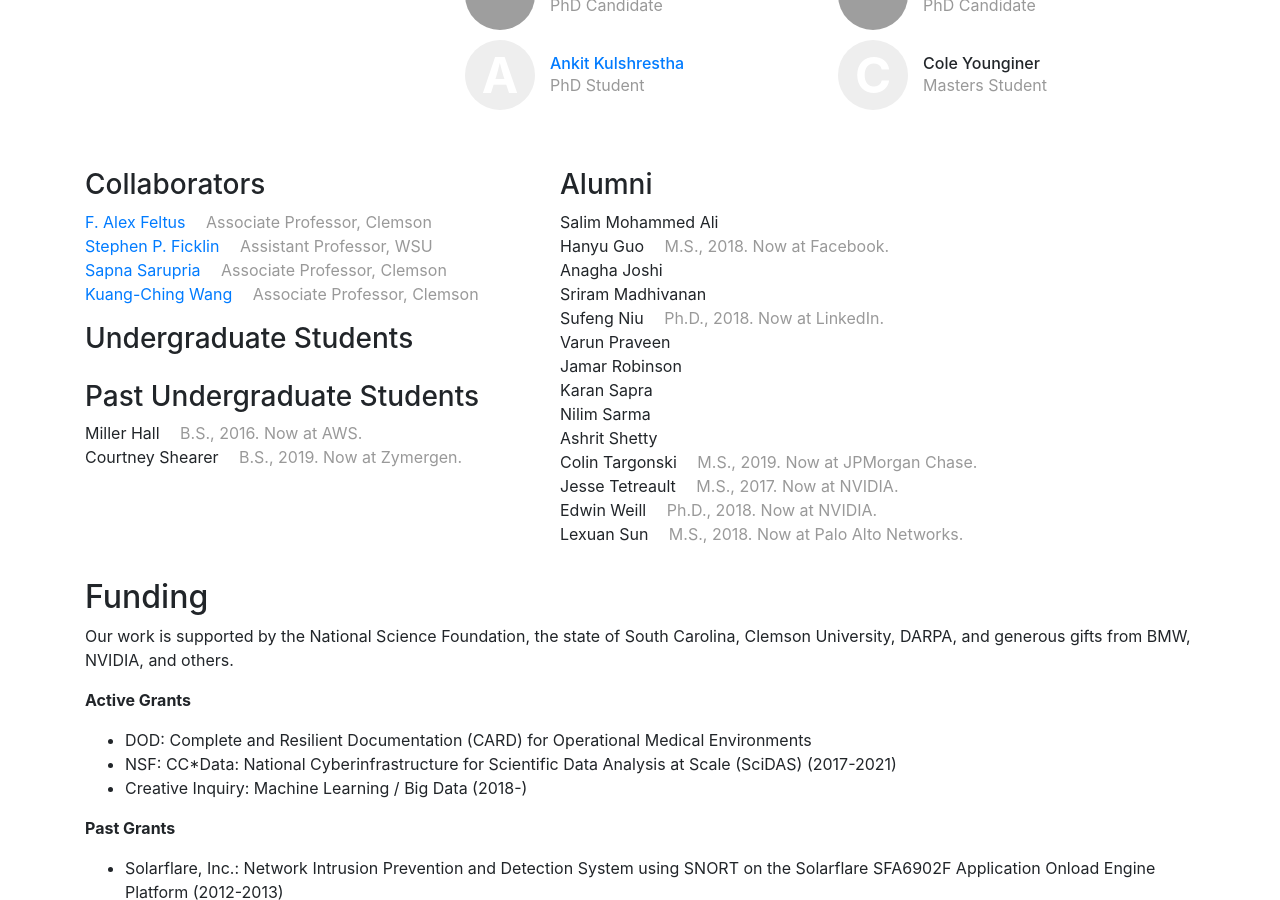
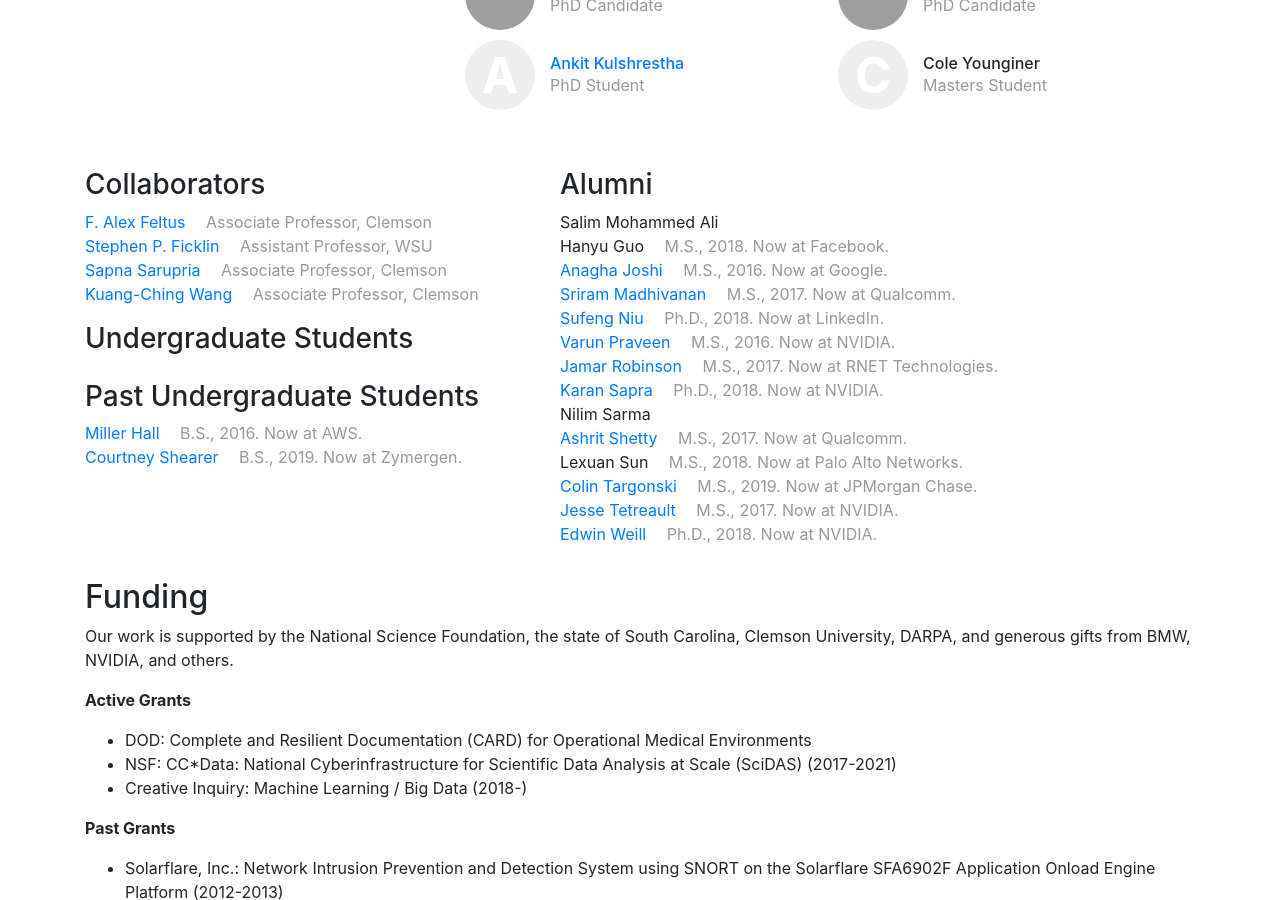
Before and after one commit to CUFCTL/cufctl.github.io, a Jekyll site: the page built from index.html, in a window 1280 px wide and 900 px high, scrolled down 1951 px. Built offline with Jekyll 4.4.1, drawn with Linux system fonts in a browser that asks for light colours; grey boxes are pictures that could not be loaded.

Commit message:
Worked on people list

```diff
--- a/_data/people.yml
+++ b/_data/people.yml
@@ -50,14 +50,15 @@ ttle:
 
 jul:
     display_name: "Ju Lin"
+    webpage: "https://linjucs.github.io"
     github: linjucs
-    webpage: "https://linjucs.github.io"
     role: grad
     image: /img/people/Ju_Lin6.jpg
     bio: PhD Candidate
 
 btsheal:
     display_name: "Ben Shealy"
+    webpage: "https://www.linkedin.com/in/ben-shealy/"
     github: bentsherman
     role: grad
     image: "https://avatars0.githubusercontent.com/u/7884825"
@@ -83,30 +84,41 @@ hanyug:
 
 anagha:
     display_name: "Anagha Joshi"
+    webpage: "https://www.linkedin.com/in/anaghaj/"
     role: alum
+    bio: M.S., 2016. Now at Google.
 
 sriram:
     display_name: "Sriram Madhivanan"
+    webpage: "https://www.linkedin.com/in/sriram17/"
     role: alum
+    bio: M.S., 2017. Now at Qualcomm.
 
 sniu:
     display_name: "Sufeng Niu"
+    webpage: "https://www.linkedin.com/in/sufeng-niu-5b008828/"
     github: sufengniu
     role: alum
     bio: Ph.D., 2018. Now at LinkedIn.
 
 varun:
     display_name: "Varun Praveen"
+    webpage: "https://www.linkedin.com/in/vpraveen91/"
     role: alum
+    bio: M.S., 2016. Now at NVIDIA.
 
 jamar:
     display_name: "Jamar Robinson"
+    webpage: "https://www.linkedin.com/in/jamar-robinson-9488aa49/"
     role: alum
+    bio: M.S., 2017. Now at RNET Technologies.
 
 ksapra:
     display_name: "Karan Sapra"
+    webpage: "https://www.linkedin.com/in/karan-sapra-891b6a70/"
     github: karansapra
     role: alum
+    bio: Ph.D., 2018. Now at NVIDIA.
 
 nilim:
     display_name: "Nilim Sarma"
@@ -115,10 +127,18 @@ nilim:
 
 ashrit:
     display_name: "Ashrit Shetty"
+    webpage: "https://www.linkedin.com/in/ashrit-shetty/"
     role: alum
+    bio: M.S., 2017. Now at Qualcomm.
+
+lexuan:
+    display_name: "Lexuan Sun"
+    role: alum
+    bio: M.S., 2018. Now at Palo Alto Networks.
 
 ctargon:
     display_name: "Colin Targonski"
+    webpage: "https://www.linkedin.com/in/colin-targonski-9018bb134/"
     github: ctargon
     role: alum
     image: "https://avatars3.githubusercontent.com/u/14915984"
@@ -126,6 +146,7 @@ ctargon:
 
 jtetrea:
     display_name: "Jesse Tetreault"
+    webpage: "https://www.linkedin.com/in/jesse-tetreault/"
     github: jtetrea
     role: alum
     image: "https://avatars3.githubusercontent.com/u/6597672"
@@ -133,6 +154,7 @@ jtetrea:
 
 eweill:
     display_name: "Edwin Weill"
+    webpage: "https://www.linkedin.com/in/edwinweill/"
     github: eweill
     role: alum
     image: "https://avatars3.githubusercontent.com/u/6711990"
@@ -168,17 +190,14 @@ kcwang:
 
 millerhall:
     display_name: "Miller Hall"
+    webpage: "https://www.linkedin.com/in/arlindohall/"
     github: arlindohall
     role: ugrad-alum
     bio: B.S., 2016. Now at AWS.
 
 csheare:
     display_name: "Courtney Shearer"
+    webpage: "https://www.linkedin.com/in/courtney-shearer/"
     github: csheare
     role: ugrad-alum
     bio: B.S., 2019. Now at Zymergen.
-
-lexuan:
-    display_name: "Lexuan Sun"
-    role: alum
-    bio: M.S., 2018. Now at Palo Alto Networks.
```
